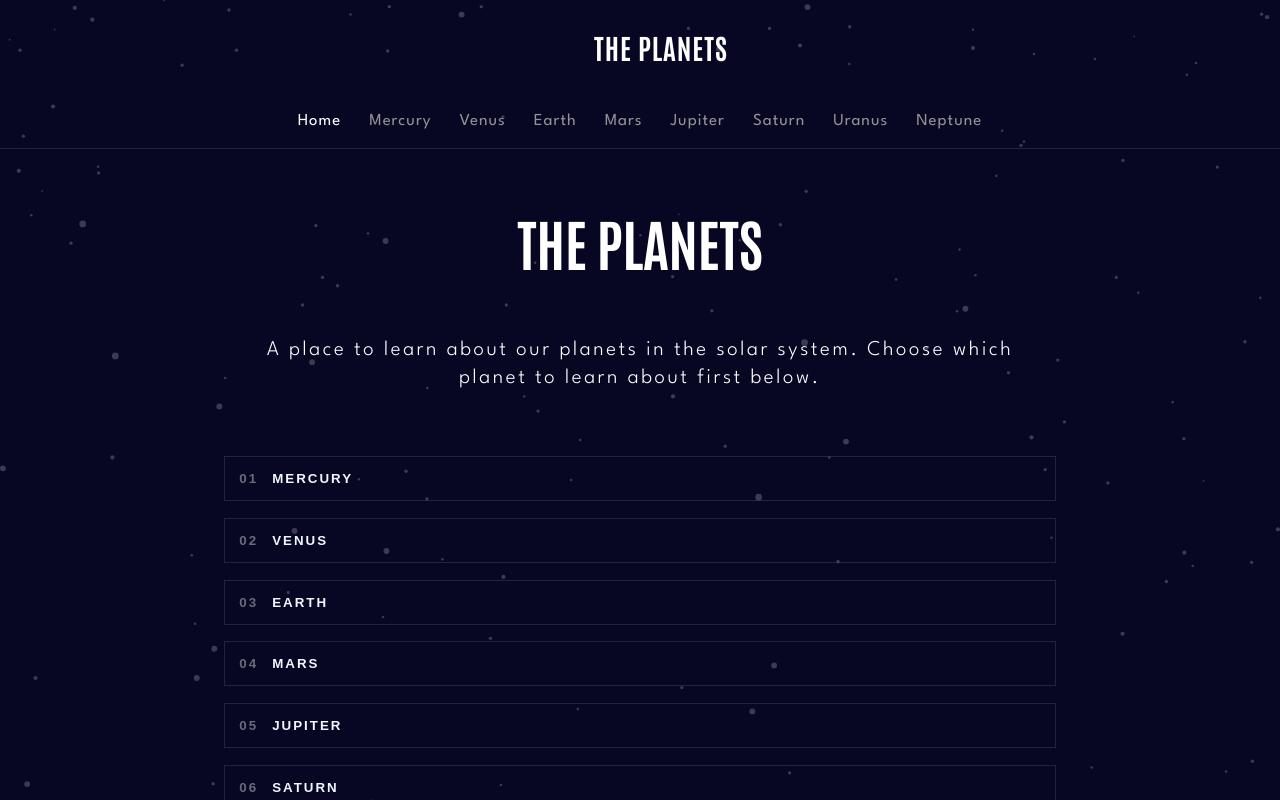
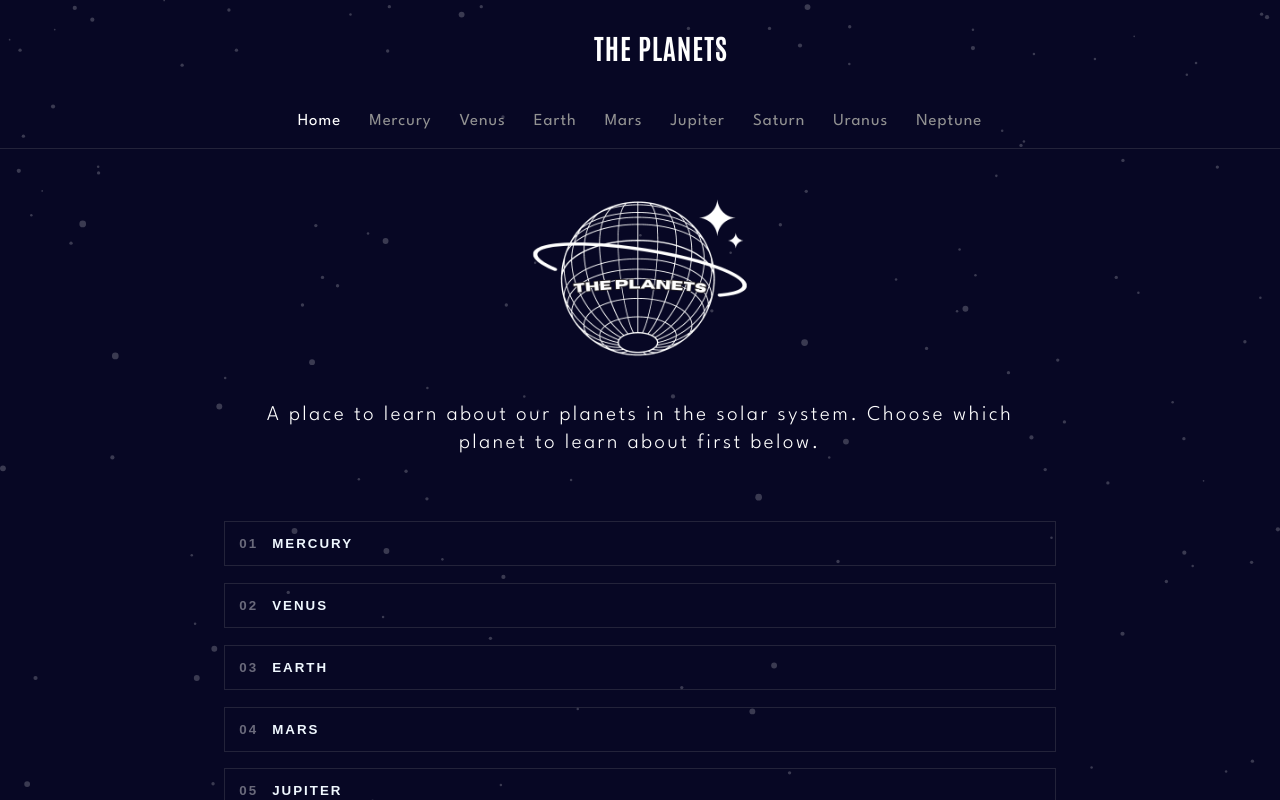
Before and after one commit to Beckibuzz93/Planet-Facts, a React (Vite) app: page / in a window 1280 px wide. Built offline with nearby package versions, Linux system fonts and the light colour scheme.

Commit message:
change favicon and main title to icon

```diff
--- a/index.html
+++ b/index.html
@@ -4,7 +4,8 @@
     <meta charset="UTF-8" />
     <link rel="icon" type="image/svg+xml" href="/vite.svg" />
     <meta name="viewport" content="width=device-width, initial-scale=1.0" />
-    <title>Vite + React</title>
+    <link rel="icon" type="image/x-icon" href="/src/assets/The Planets.png">
+    <title>The Planets</title>
   </head>
   <body>
     <div id="root"></div>
--- a/src/components/MainTitle/index.css
+++ b/src/components/MainTitle/index.css
@@ -1,41 +1,33 @@
 @import url(../../css//colours.css);
 
+.title-icon-container {
+    display: flex;
+    flex-direction: column;
+    align-items: center;
+}
 
 @media only screen and (max-width: 760px) {
-    h1 {
-        margin-top: 1.5rem;
-        margin-bottom: 1.5rem;
-        width: 100%;
-        text-align: center;
-        font-size: 3rem;
-        font-family: 'Antonio', Medium;
-        line-height: 7.35rem;
-        text-transform: uppercase;
+
+    .planets-icon {
+        margin-top: 2rem;
+        width: 10rem;
+        height: 10rem;
     }
 }
 
 @media only screen and (min-width: 760px) and (max-width: 1300px) {
-    h1 {
-        margin-top: 3rem;
-        margin-bottom: 3rem;
-        width: 100%;
-        text-align: center;
-        font-size: 4rem;
-        font-family: 'Antonio', Medium;
-        line-height: 7.35rem;
-        text-transform: uppercase;
+    .planets-icon {
+        margin-top: 2rem;
+        width: 16rem;
+        height: 16rem;
     }
 
 }
 @media only screen and (min-width: 1300px) {
-    h1 {
-        margin-top: 5rem;
-        margin-bottom: 5rem;
-        width: 100%;
-        text-align: center;
-        font-family: 'Antonio', Medium;
-        font-size: 5.7rem;
-        line-height: 7.35rem;
-        text-transform: uppercase;
+    .planets-icon {
+        margin-top: 2rem;
+        width: 24rem;
+        height: 24rem;
     }
+
 }
--- a/src/components/MainTitle/index.jsx
+++ b/src/components/MainTitle/index.jsx
@@ -1,12 +1,14 @@
 import React from 'react'
-
+import thePlanetsIcon from '../../assets/The Planets.png'
 import './index.css'
 
 const MainTitle = (props) => {
 
     return(
         <>
-            <h1>{props.mainTitle}</h1>
+            <div className='title-icon-container'>
+                <img className='planets-icon' src={thePlanetsIcon} alt='icon' />
+            </div>
         </>
     )
 }
--- a/src/pages/Landing Page/index.jsx
+++ b/src/pages/Landing Page/index.jsx
@@ -10,7 +10,7 @@ import './style.css'
 const LandingPage = () => {
   return (
     <>
-        <MainTitle mainTitle='The Planets' />
+        <MainTitle/>
         <MainStatement mainStatement='A place to learn about our planets in the solar system. Choose which planet to learn about first below.' />
         <div className='landing-btn-container'>
           <Link to="/Mercury"><Buttons.MercuryBtn num='01' buttonName='Mercury'/></Link>
--- a/src/pages/Landing Page/style.css
+++ b/src/pages/Landing Page/style.css
@@ -1,6 +1,3 @@
-.landing-btn-container {
-
-}
 .landing-btn-container a {
     width: 80%;
     background: transparent;
@@ -9,7 +6,7 @@
     justify-content: center;
     text-decoration: none;
     margin: 0.6rem;
-  }
+}
 
 @media only screen and (max-width: 760px) {
     .landing-btn-container {
```
Also changed, not shown: src/assets/The Planets.png (added), src/assets/favicon-32x32.png (deleted).
